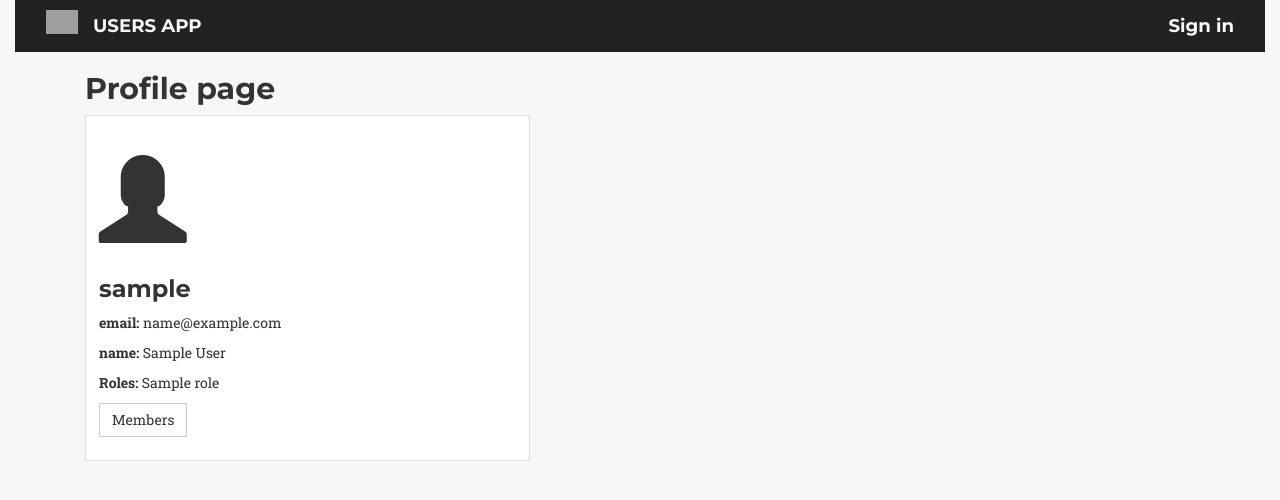
After one commit to rubenlorenzo/Flask_Scaffold_Admin, a Flask app: template app/templates/profile.html in a window 1280 px wide. The commit adds this page. Shown: the top 500 px of the page. Run offline with Flask 2, Linux system fonts and the light colour scheme; the template is opened without the code that fills it: values that come from a table or form of the project are taken from there, others are empty; tables that the repository leaves empty hold one stand-in row (values such as "Sample post"); parts of the project's set-up code (start-up, migrations or seed data) failed here and were passed over; some libraries are stand-ins or nearby versions; grey boxes are pictures that could not be loaded.

Commit message:
add profile and part edit_profile

```diff
--- a/app/static/style.css
+++ b/app/static/style.css
@@ -1,7 +1,20 @@
+body {
+    font-family: "Roboto Slab", sans-serif;
+    background-color: #F7F7F7;
+}
+
+h1, h2, h3, h4, h5, h6, nav {
+    font-family: "Montserrat", sans-serif;
+    font-weight: 700;
+}
+
+
+
 #main-div{
   margin-left: 5em;
   margin-right: 5em;
 }
+
 a{
   color:#01A158;
 }
@@ -14,44 +27,59 @@ a :hover, a :focus, a :active, a .active {
   border-color: #01A158;
 }
 
+.btn{
+  border-radius: 0px;
+}
+
 .btn-primary {
   background-color: #01A158;
-  border-radius: 0px;
   border-color: #01A158;
 
 }
 
 .btn-primary:hover{
   background-color: #ffffff;
-  border-radius: 0px;
-  border-color: #01A158;
   color:#797882;
 }
 
-.list-group-item{
-  border-radius: 0px;
+.list-group-item:first-child, .list-group-item:last-child{
+    border-radius: 0px;
 }
+
 
 .list-group-item.active {
   background-color: #01A158;
-  border-radius: 0px;
+
   border-color: #01A158;
   z-index: 2;
 }
 a.list-group-item:focus, a.list-group-item:hover, .list-group-item.active:focus, .list-group-item.active:hover  {
-  background-color: #F7F7F7;
-  border-radius: 0px;
+  background-color: #faece1;
   border-color: #01A158;
   color:#d41111;
   z-index: 2;
 }
 
 
+
+#icon-web{
+  width: 32px;
+  margin-top: 0.5em;
+}
+
+#avatar{
+  font-size: 88px;
+  margin-top: 0.4em;
+  margin-left: 0.1em;
+}
+.thumbnail{
+  border-radius: 0px;
+}
+
 /*NAVBAR */
 .navbar {
-
     width: 100%;
-    border-radius: 0px 0px 4px 4px;
+    border-radius: 0px;
     font-size:  1.3em;
 }
 
--- a/app/templates/base.html
+++ b/app/templates/base.html
@@ -12,9 +12,18 @@
  <!-- jQuery library -->
  <script src="https://ajax.googleapis.com/ajax/libs/jquery/3.1.1/jquery.min.js"></script>
 
+
+
  <!-- Latest compiled JavaScript -->
  <script src="https://maxcdn.bootstrapcdn.com/bootstrap/3.3.7/js/bootstrap.min.js"></script>
-<link rel="stylesheet"  type="text/css" href="../static/style.css">
+
+ <!-- Google Fonts -->
+ <link href="https://fonts.googleapis.com/css?family=Dosis:400,700|Montserrat:400,700|Roboto+Slab:400,700" rel="stylesheet">
+
+<!-- Style from page -->
+<link rel="stylesheet"  type="text/css" href="/static/style.css">
+
+
 
 </head>
 <body>
--- a/app/templates/members.html
+++ b/app/templates/members.html
@@ -5,9 +5,9 @@
         <div class="list-group" id="list_items">
            {% for u in users %}
              {% if u.username == current_user.username %}
-                <a href="" class="list-group-item active">
+                <a href="/members/profile/{{u.username}}" class="list-group-item active">
               {% else %}
-                <a href="" class="list-group-item">
+                <a href="/members/profile/{{u.username}}" class="list-group-item">
               {% endif %}
               <h4><span class="glyphicon glyphicon-user"> {{u.username}}</span></h4>
               <span class="glyphicon glyphicon-eye-open">
--- a/app/templates/navbar.html
+++ b/app/templates/navbar.html
@@ -18,14 +18,17 @@
         <div class="collapse navbar-collapse" id="bs-example-navbar-collapse-1">
             <ul class="nav navbar-nav">
                 <li>
-                    <!--<a href="">Intro App</a>-->
-                    <a href="/">Users App</a>
+                    <img id="icon-web" src="/static/icon-users.png" alt=" Logo - web" />
+                </li>
+                <li>
+                  <a href="/">USERS APP</a>
+                </li>
                 </li>
             </ul>
 
             <ul class="nav navbar-nav navbar-right">
               {% if call_or_get(current_user.is_authenticated) %}
-                  <li><a href="{{ url_for('user.profile') }}">{{ current_user.username }}</a></li>
+                  <li><a href="/members/myprofile/edit">{{ current_user.username }}</a></li>
                   <li><a href="{{ url_for('user.logout') }}">Sign out</a></li>
               {% else %}
                   <li><a href="{{ url_for('user.login') }}">Sign in</a></li>
--- /dev/null
+++ b/app/templates/profile.html
@@ -0,0 +1,49 @@
+{% extends "base.html" %}
+
+{% block content %}
+    {% block title %}
+      <h2>Profile page</h2>
+    {% endblock %}
+    <div class="row">
+      <div class="col-sm-10 col-md-5">
+        <div class="thumbnail">
+          <span id="avatar" class="glyphicon glyphicon-user"></span>
+          <div class="caption">
+
+            <!-- Username & email -->
+            <h3>{{user.username}}</h3>
+            <p><b>email:</b> {{user.email}}</p>
+
+            <!-- First_name & last_name -->
+            {% block profile_edit %}
+              <p>
+                {% if user.first_name==" " and user.last_name==" " %}
+                  <b>name:</b> <i>no entry</i></p>
+                {% else %}
+                  <b>name:</b> {{user.first_name}} {{user.last_name}}
+                {% endif %}
+              </p>
+            {% endblock %}
+
+            <!-- Roles -->
+            <p>
+              <b>Roles:</b>
+              {% for r in user.roles %}
+                {{r.name}}
+              {% endfor %}
+            </p>
+
+            <!-- Buttons -->
+            {% block buttons %}
+            <p>
+              {% if current_user.username == user.username %}
+              <a href="/members/myprofile/edit" class="btn btn-primary" role="button">Edit</a>
+              {% endif %}
+               <a href="/members" class="btn btn-default" role="button">Members</a>
+             </p>
+            {% endblock %}
+          </div>
+        </div>
+      </div>
+    </div>
+{% endblock %}
```
Also changed, not shown: app/templates/edit_profile.html (added, +23 -0 lines), app/views.py (+16 -2 lines).
